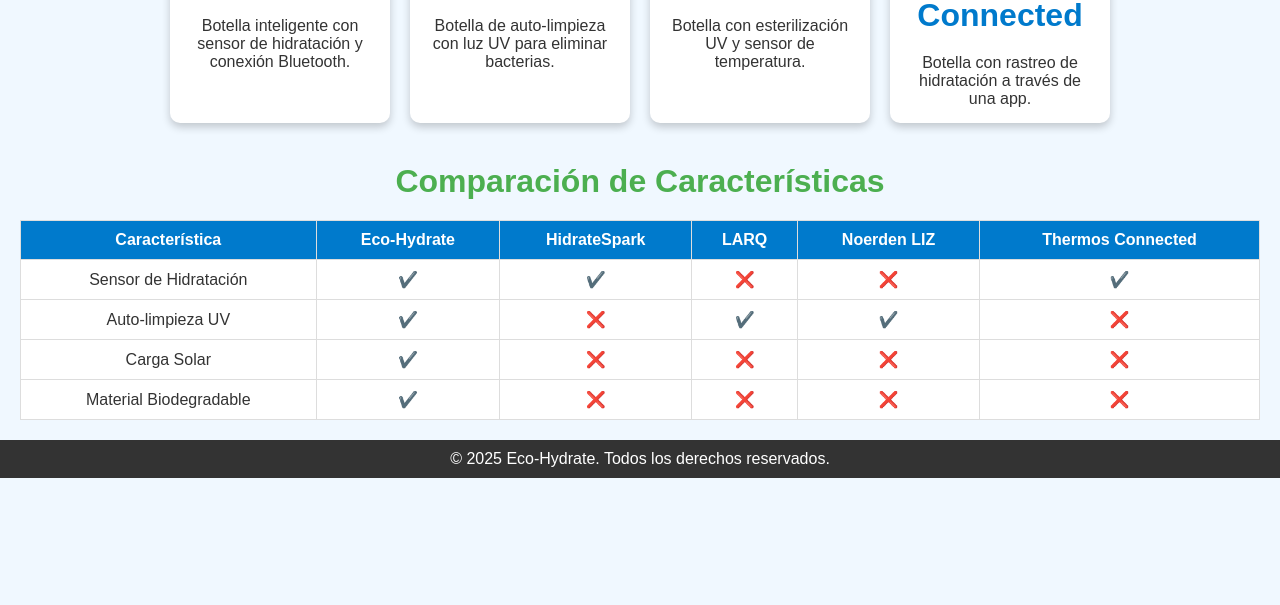
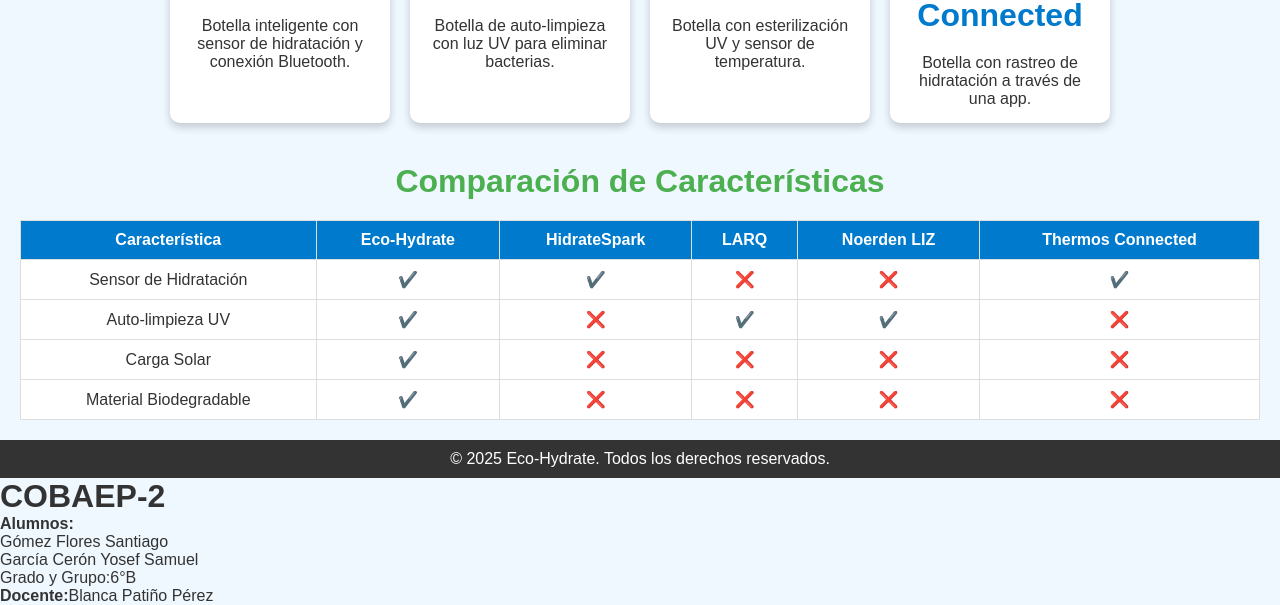
Before and after one commit to WorkedLyric/Hydrate, a plain HTML site: page index.html in a window 1280 px wide. Shown: the part 1529-2134 px from the top of the page. Before the commit the page ends 2007 px from the top, so only its background shows below. Drawn offline with Linux system fonts and the light colour scheme.

Commit message:
Update index.html

```diff
--- a/index.html
+++ b/index.html
@@ -185,4 +185,17 @@
         </div>
     </footer>
 </body>
+<head>
+<title>Datos Escolares</title>
+</head>
+<body>
+  <div class="container">
+    <h1>COBAEP-2</h1>
+    <p><strong>Alumnos:</strong></p>
+    <p>Gómez Flores Santiago<p/>
+    <p>García Cerón Yosef Samuel<p/>
+    <p>Grado y Grupo:6°B</p>
+    <p><strong>Docente:</strong>Blanca Patiño Pérez</p>
+  </div>
+</body>
 </html>
```
